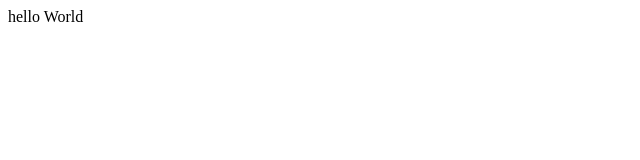
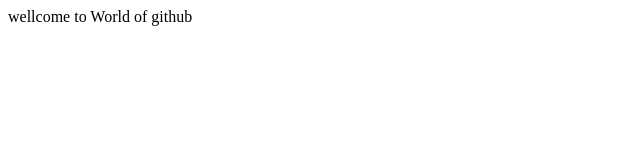
Before and after one commit to GK-2904/GK-2904-demo1, a plain HTML site: page index.html in a window 1280 px wide. Shown: the whole page, without its empty margins (0-640 px from the left). Drawn offline with Linux system fonts and the light colour scheme.

```diff
--- a/index.html
+++ b/index.html
@@ -1 +1 @@
-<p>hello World</p>
+<p>wellcome to  World of github</p>
```
